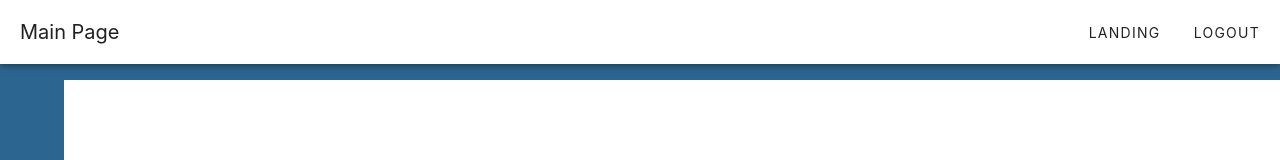
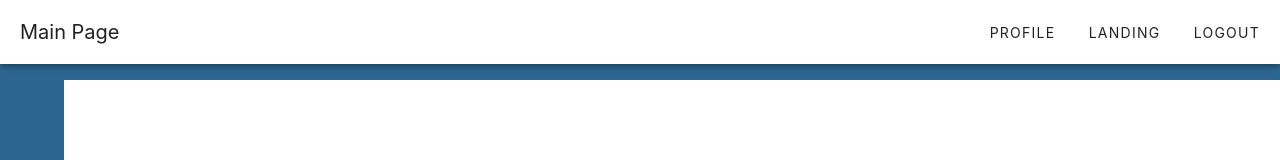
Before and after one commit to bencepiatrik/sw-ing-2024, a Vue app in the folder frontend/: page /main in a window 1280 px wide. Shown: the top 160 px of the page. Built offline with nearby package versions, Linux system fonts and the light colour scheme; no server answers; sample sign-in values are in the browser's storage.

Commit message:
MainPage to Profile button

```diff
--- a/frontend/src/views/MainPage.vue
+++ b/frontend/src/views/MainPage.vue
@@ -3,6 +3,7 @@
     <v-app-bar app>
       <v-toolbar-title>Main Page</v-toolbar-title>
       <v-spacer></v-spacer>
+      <v-btn text href="/profile">Profile</v-btn>
       <v-btn text href="/">Landing</v-btn>
       <v-btn text @click="handleLogout">Logout</v-btn>
     </v-app-bar>
```
